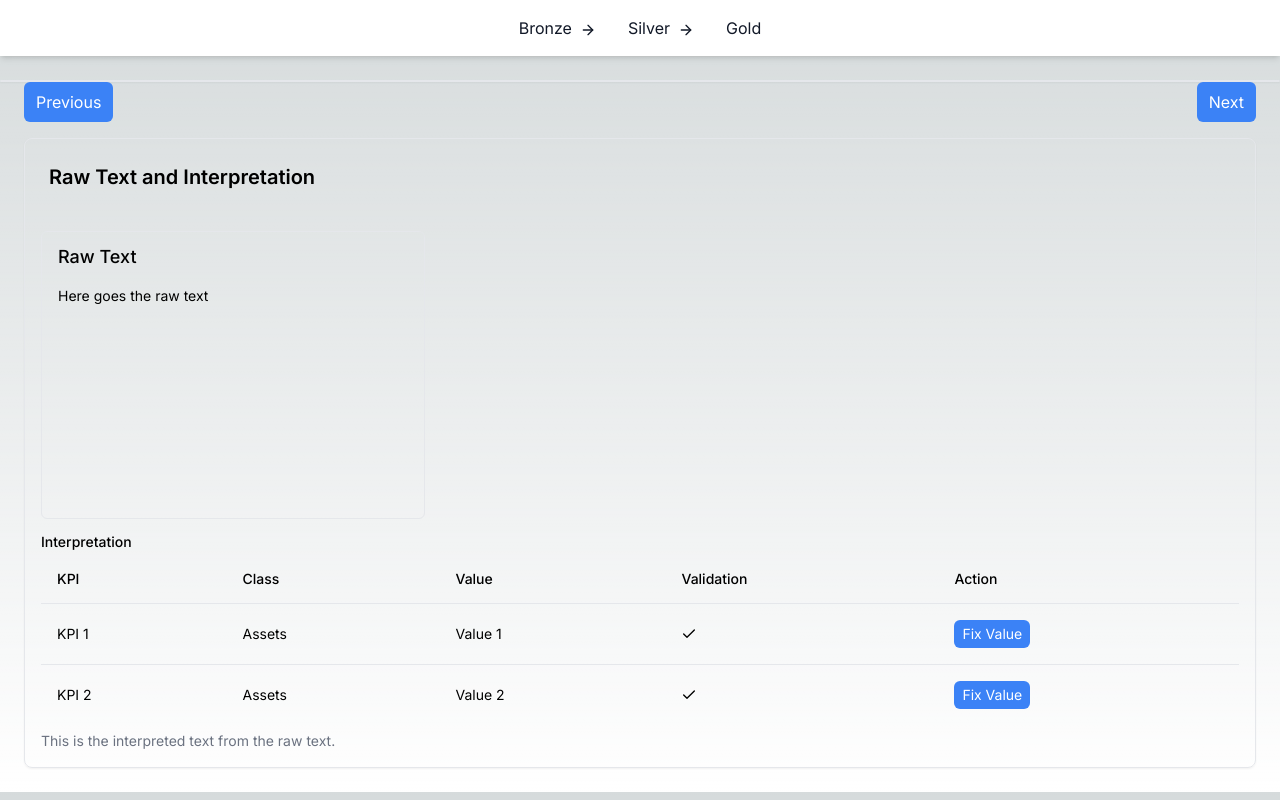
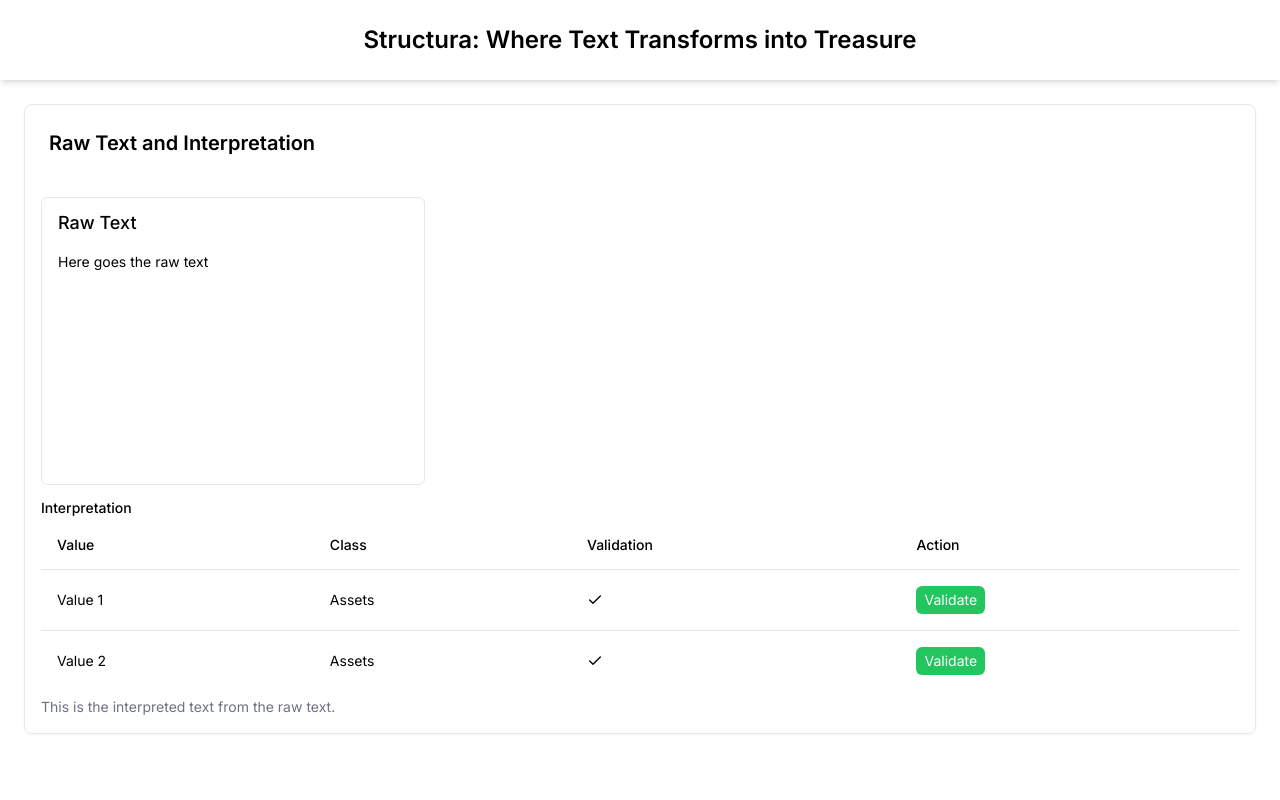
Before and after one commit to louis-sanna-eki/structura, a Next.js app: page / in a window 1280 px wide. Built offline with nearby package versions, Linux system fonts and the light colour scheme.

Commit message:
feat(table)

```diff
--- a/app/globals.css
+++ b/app/globals.css
@@ -2,13 +2,13 @@
 @tailwind components;
 @tailwind utilities;
 
-:root {
+/* :root {
   --foreground-rgb: 0, 0, 0;
   --background-start-rgb: 214, 219, 220;
   --background-end-rgb: 255, 255, 255;
 }
 
-/* @media (prefers-color-scheme: dark) {
+@media (prefers-color-scheme: dark) {
   :root {
     --foreground-rgb: 255, 255, 255;
     --background-start-rgb: 0, 0, 0;
--- a/app/page.tsx
+++ b/app/page.tsx
@@ -17,46 +17,16 @@ import {
 
 export default function Home() {
   return (
-      <div>
-        <nav className="p-4 mb-6 flex items-center justify-around bg-white shadow-md">
-          <ul className="space-x-8 flex">
-            <li>
-              <a className="text-gray-900 hover:text-gray-600" href="#">
-                Bronze
-                <ArrowRightIcon className="w-4 h-4 ml-2 inline-block" />
-              </a>
-            </li>
-            <li>
-              <a className="text-gray-900 hover:text-gray-600" href="#">
-                Silver
-                <ArrowRightIcon className="w-4 h-4 ml-2 inline-block" />
-              </a>
-            </li>
-            <li>
-              <a className="text-gray-900 hover:text-gray-600" href="#">
-                Gold
-              </a>
-            </li>
-          </ul>
-        </nav>
-        <Card></Card>
-        <Silver />
-      </div>
+    <div>
+      <NavBar />
+      <Silver />
+    </div>
   );
 }
 
-
 function Silver() {
   return (
-    <div className="px-6 pb-6">
-      <div className="flex justify-between mb-4">
-        <button className="px-3 py-2 bg-blue-500 text-white rounded-md">
-          Previous
-        </button>
-        <button className="px-3 py-2 bg-blue-500 text-white rounded-md">
-          Next
-        </button>
-      </div>
+    <div className="p-6">
       <Card>
         <CardHeader>
           <h2 className="text-xl font-semibold">Raw Text and Interpretation</h2>
@@ -72,45 +42,7 @@ function Silver() {
           </ScrollArea>
           <div className="grid w-full gap-1.5 mt-4">
             <Label htmlFor="interpretation">Interpretation</Label>
-            <Table>
-              <TableHeader>
-                <TableRow>
-                  <TableHead>KPI</TableHead>
-                  <TableHead>Class</TableHead>
-                  <TableHead>Value</TableHead>
-                  <TableHead>Validation</TableHead>
-                  <TableHead>Action</TableHead>
-                </TableRow>
-              </TableHeader>
-              <TableBody>
-                <TableRow>
-                  <TableCell>KPI 1</TableCell>
-                  <TableCell>Assets</TableCell>
-                  <TableCell>Value 1</TableCell>
-                  <TableCell>
-                    <CheckIcon className="w-4 h-4" />
-                  </TableCell>
-                  <TableCell>
-                    <button className="px-2 py-1 bg-blue-500 text-white rounded-md">
-                      Fix Value
-                    </button>
-                  </TableCell>
-                </TableRow>
-                <TableRow>
-                  <TableCell>KPI 2</TableCell>
-                  <TableCell>Assets</TableCell>
-                  <TableCell>Value 2</TableCell>
-                  <TableCell>
-                    <CheckIcon className="w-4 h-4" />
-                  </TableCell>
-                  <TableCell>
-                    <button className="px-2 py-1 bg-blue-500 text-white rounded-md">
-                      Fix Value
-                    </button>
-                  </TableCell>
-                </TableRow>
-              </TableBody>
-            </Table>
+            <KPITable />
             <p className="text-sm text-gray-500">
               This is the interpreted text from the raw text.
             </p>
@@ -121,23 +53,52 @@ function Silver() {
   );
 }
 
-function ArrowRightIcon(props: any) {
+function KPITable() {
+  const tableData = [
+    { value: "Value 1", class: "Assets", validation: true },
+    { value: "Value 2", class: "Assets", validation: true },
+    // ... add more rows as needed
+  ];
+
   return (
-    <svg
-      {...props}
-      xmlns="http://www.w3.org/2000/svg"
-      width="24"
-      height="24"
-      viewBox="0 0 24 24"
-      fill="none"
-      stroke="currentColor"
-      strokeWidth="2"
-      strokeLinecap="round"
-      strokeLinejoin="round"
-    >
-      <path d="M5 12h14" />
-      <path d="m12 5 7 7-7 7" />
-    </svg>
+    <Table>
+      <TableHeader>
+        <TableRow>
+          <TableHead>Value</TableHead>
+          <TableHead>Class</TableHead>
+          <TableHead>Validation</TableHead>
+          <TableHead>Action</TableHead>
+        </TableRow>
+      </TableHeader>
+      <TableBody>
+        {tableData.map((row, index) => (
+          <TableRow key={index}>
+            <TableCell>{row.value}</TableCell>
+            <TableCell>{row.class}</TableCell>
+            <TableCell>
+              {row.validation && <CheckIcon className="w-4 h-4" />}
+            </TableCell>
+            <TableCell>
+              <button className="px-2 py-1 bg-green-500 text-white rounded-md">
+                Validate
+              </button>
+            </TableCell>
+          </TableRow>
+        ))}
+      </TableBody>
+    </Table>
+  );
+}
+
+function NavBar() {
+  return (
+    <header className="flex h-20 w-full shrink-0 items-center px-4 md:px-6 bg-white shadow-md">
+      <div className="flex w-full justify-center">
+        <h1 className="text-2xl font-semibold">
+          Structura: Where Text Transforms into Treasure
+        </h1>
+      </div>
+    </header>
   );
 }
 
```
